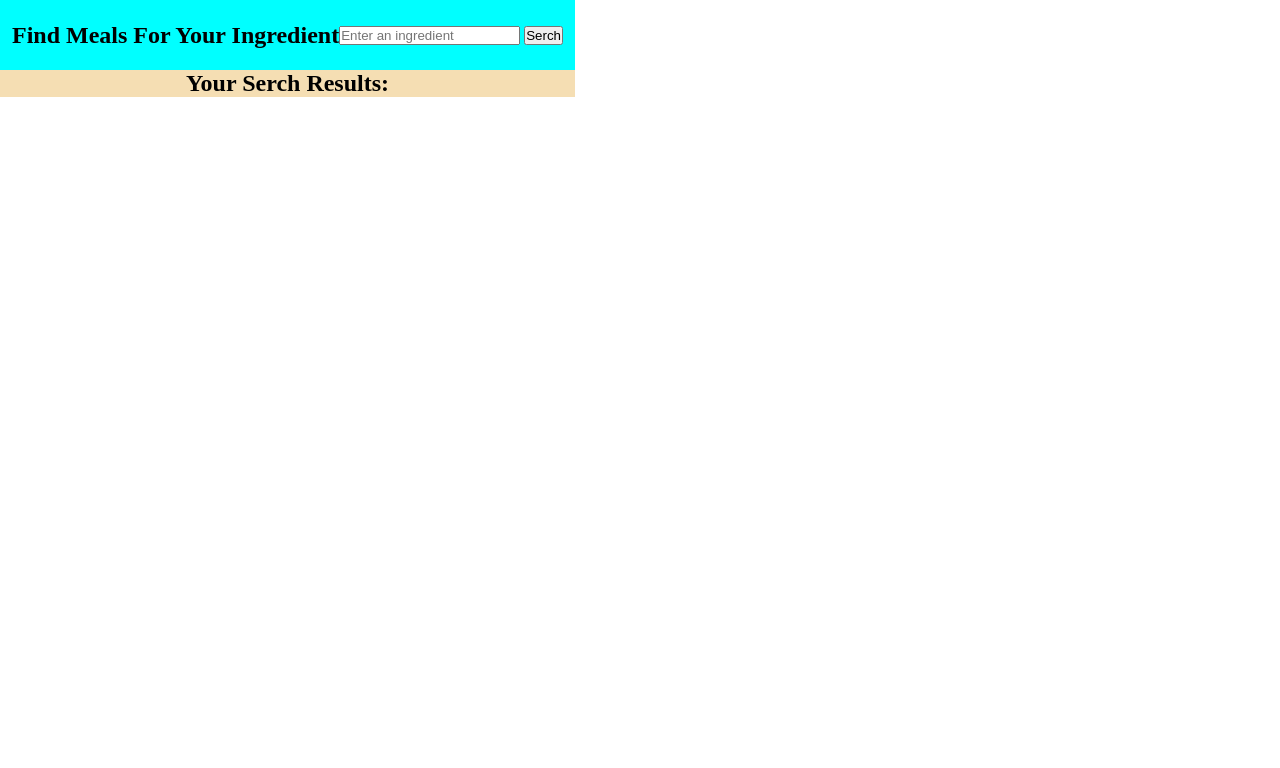
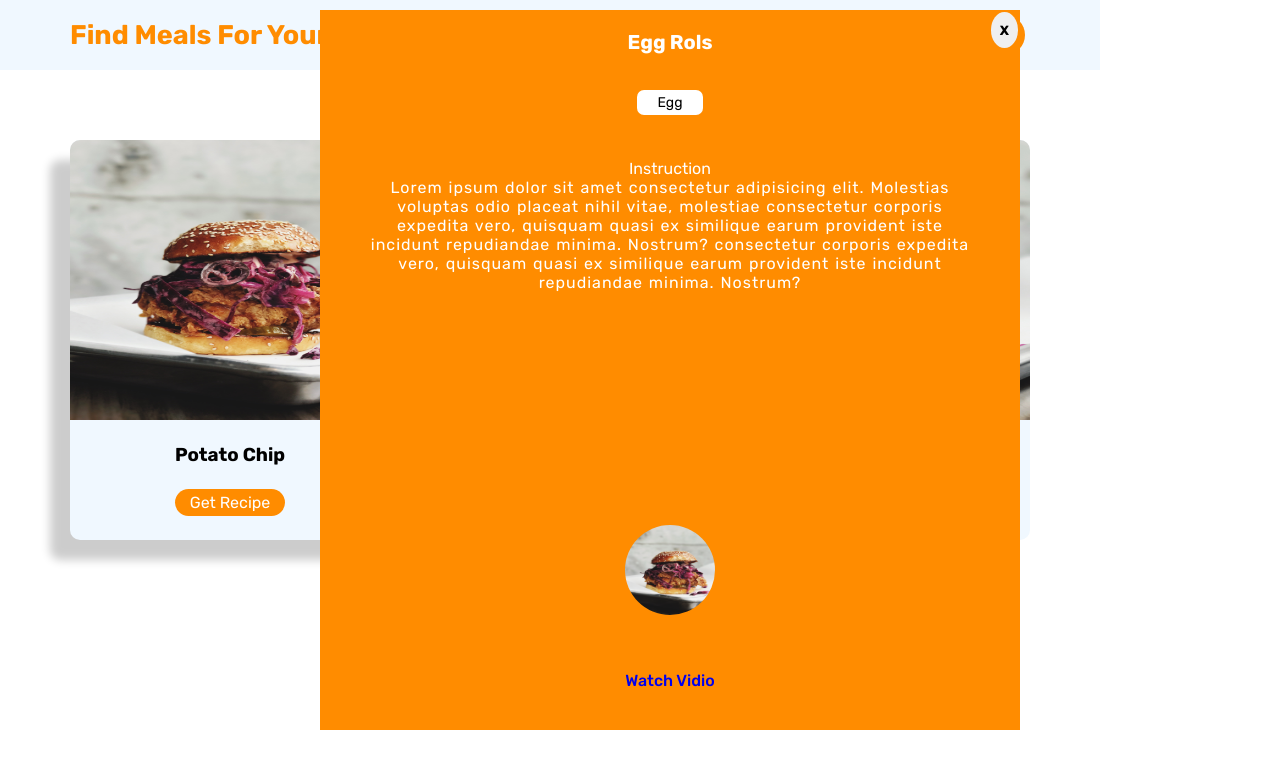
Before and after one commit to candra-enz/Food-Recipe, a plain HTML site: page index.html in a window 1280 px wide. Drawn offline with Linux system fonts and the light colour scheme.

Commit message:
create UI

```diff
--- a/assets/css/style.css
+++ b/assets/css/style.css
@@ -1,7 +1,10 @@
+ @import url('https://fonts.googleapis.com/css2?family=Rubik:ital,wght@0,400;0,500;0,600;0,700;1,400;1,500;1,600;1,700&display=swap');
+
 *{
     padding: 0;
     margin: 0;
     box-sizing: border-box;
+    font-family: 'Rubik', sans-serif;
 }
 
 body{
@@ -12,19 +15,255 @@ body{
 }
 
 header{
-    background-color: aqua;
+    background-color: 	#F0F8FF;
     height: 70px;
-    padding: 0 12px;
+    padding: 0 70px;
     display: flex;
     flex-direction: row;
     justify-content: space-between;
     align-items: center;
 }
 
+header .brand h1{
+color: #FF8C00;
+ font-size: 27px;
+font-weight: 700;
+
+}
+
+
+/* inputSearch-Start */
+input{
+    position: relative;
+    display: inline-block;
+    font-size: 18px;
+    box-sizing: border-box;
+    transition:.5s;
+
+}
+input[type="text"]{
+    background: white;
+    width: 270px;
+    height:40px;
+    outline:none;
+    border:none;
+    padding:0 25px;
+    border-radius: 25px 0 0 25px;
+}
+
+
+
+input[type="submit"]{
+    position: relative;
+    left: -5px;
+    border-radius: 0 25px 25px 0;
+    width: 100px;
+    height:40px;
+    border: none;
+    outline:none;
+    background: #FF8C00;
+    color: white;
+
+}
+
+
+input[type="submit"]:hover{
+
+    background: #ff4d00;
+
+}
+/* inputSearch-End */
+
 .container{
+    padding: 70px;
     height: auto;
-    background: wheat;
     display: flex;
     justify-content: center;
     align-items: center;
+
 }
+.content{
+    width: 100%;
+
+    display: flex;
+    justify-content:space-between;
+    align-items: center;
+
+
+}
+
+/* card-start */
+
+.card{
+    min-width: 320px;
+    max-width: 320px;
+    height: 400px;
+    background-color:#F0F8FF;
+    display: flex;
+    flex-direction: column;
+    align-items: center;
+    border-radius: 10px;
+    box-shadow: -20px 20px 10px rgba(0, 0,0,0.2);
+
+}
+
+
+.content .card .image{
+    width: 100%;
+    height: 70%;
+
+}
+
+.content .card .image img{
+    width: 100%;
+    height: 100%;
+    border-radius: 10px  10px 0px 0px;
+
+}
+.content .card .food{
+    display: flex;
+    flex-direction: column;
+    justify-content: space-evenly;
+    height: 30%;
+
+}
+
+
+.content .card h3{
+    color: #000000;
+}
+
+
+.content .card .food h3{
+  width: 100%;
+}
+
+
+
+.content .card .food .recipe-btn{
+    text-decoration: none;
+    text-align: center;
+    border-radius: 20px;
+    padding: 4px 9px;
+    border: none;
+    outline:none;
+    cursor: pointer;
+    background: #FF8C00;
+    color: white;
+}
+
+.content .card .food .recipe-btn:hover{
+     background: #ff4d00;
+}
+
+/* card-end */
+
+.detail-food{
+    left: 25%;
+    position: absolute;
+    top: 10px;
+    z-index: 1;
+    background-color: #FF8C00;
+    height: 90vh;
+    width: 700px;
+    display: flex;
+    flex-direction: column;
+    justify-content: space-between;
+    align-items: center;
+    padding: 20px 40px 40px 40px;
+
+
+
+}
+
+.detail-food span{
+
+color: black;
+font-weight: 700;
+font-size: 20px;
+}
+
+.detail-food .title-food{
+
+color: white;
+font-weight: 700;
+font-size: 20px;
+
+}
+
+.detail-food .Ingredients{
+width: auto;
+color: black;
+font-weight: 400;
+font-size: 14px;
+ height: 5%;
+
+}
+
+.detail-food .Ingredients p{
+    background-color: white;
+    padding:4px 20px;
+    border-radius: 7px;
+}
+
+
+.detail-food button{
+    position: absolute;
+    top: 2px;
+    right: 2px;
+    padding: 0 9px;
+    border-radius: 100%;
+    height: 5%;
+    border: none;
+    outline: none;
+    cursor: pointer;
+    font-weight: 700;
+   align-self: flex-end;
+
+
+}
+
+.detail-food button:hover{
+     padding: 0 9.9px;
+    background: red;
+    color: #000000;
+}
+
+
+
+
+
+.detail-food .instruction{
+
+    height: 50%;
+    display: flex;
+    flex-direction:column;
+    align-items: center;
+    color: white;
+}
+
+.detail-food .instruction .instruction-body p{
+    text-align: center;
+    color: white;
+    letter-spacing: 1px;
+    word-spacing:1px ;
+}
+.detail-food .image{
+
+   height: 25%;
+     display: flex;
+    flex-direction:column;
+    justify-content: space-between;
+    align-items: center;
+}
+
+.detail-food .image img{
+    height:90px;
+    width:90px;
+    border-radius:100%;
+}
+
+.detail-food .image a{
+    text-decoration: none;
+    font-weight: 500;
+}
--- a/index.html
+++ b/index.html
@@ -10,17 +10,90 @@
 <body>
 <header>
     <div class="brand">
-        <h2>Find Meals For Your Ingredient</h2>
+        <h1>Find Meals For Your Ingredient</h1>
     </div>
 
-    <div class="search">
-        <input type="text" name="" id="search-input" class="search-content" placeholder="Enter an ingredient">
-        <button type="submit" class="search-button">Serch</button>
-    </div>
+    <form action="">
+        <input type="text" name="" placeholder="Ingredient...">
+        <input type="submit" name="" id="" value="Search">
+    </form>
 </header>
 <div class="container">
     <div class="content">
-        <h2>Your Serch Results:</h2>
+        <!-- <h2>Your Serch Results:</h2> -->
+<!-- card-start -->
+        <div class="card">
+            <div class="image">
+                <img src="assets/img/burger.jpg" alt="" srcset="">
+            </div>
+           <div class="food">
+               <h3>Potato Chip</h3>
+               <a href="http://" class="recipe-btn">Get Recipe</a>
+           </div>
+        </div>
+ <!-- card-end -->
+
+<!-- card-start -->
+<div class="card">
+    <div class="image">
+        <img src="assets/img/burger.jpg" alt="" srcset="">
+    </div>
+    <div class="food">
+        <h3>Potato Chip</h3>
+        <a href="http://" class="recipe-btn">Get Recipe</a>
+    </div>
+</div>
+<!-- card-end -->
+
+<!-- card-start -->
+<div class="card">
+    <div class="image">
+        <img src="assets/img/burger.jpg" alt="" srcset="">
+    </div>
+    <div class="food">
+        <h3>Potato Chip</h3>
+        <a href="http://" class="recipe-btn">Get Recipe</a>
+    </div>
+</div>
+<!-- card-end -->
+
+<div class="detail-food">
+    <button  type="submit" >X</button>
+    <div class="title-food">Egg Rols
+        <p></p>
+    </div>
+   <div class="Ingredients">
+       <p>Egg</p>
+
+    </div>
+   <div class="instruction">
+       <div class="instruction-title">Instruction</div>
+       <div class="instruction-body">
+           <p>Lorem ipsum dolor sit amet consectetur adipisicing elit. Molestias voluptas odio placeat nihil vitae, molestiae
+             consectetur corporis expedita vero, quisquam quasi ex similique earum provident iste incidunt repudiandae minima.
+             Nostrum? consectetur corporis expedita vero, quisquam quasi ex similique earum provident iste incidunt repudiandae minima.
+            Nostrum?
+           </p>
+        </div>
+   </div>
+   <div class="image">
+     <img src="/assets/img/burger.jpg" alt="" >
+     <a href="#" class="food-link" >Watch Vidio</a>
+
+   </div>
+
+</div>
+
+
+
+
+
+
+
+
+
+
+
     </div>
 </div>
 
```
Also changed, not shown: assets/img/burger.jpg (added).
